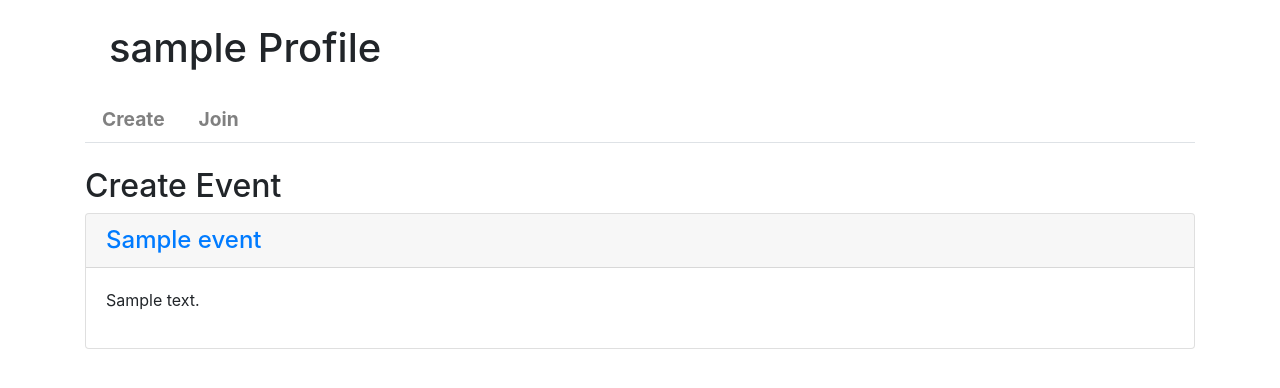
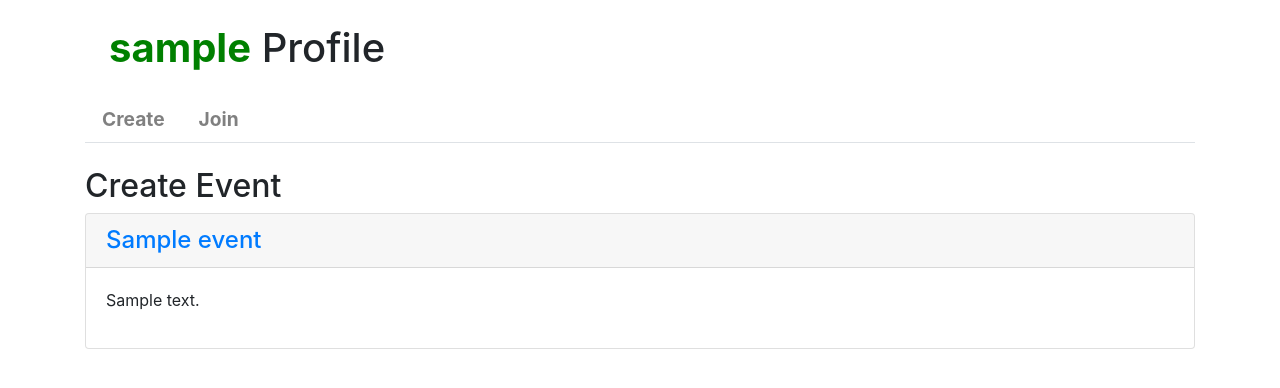
Before and after one commit to NAKKA-K/with-any-zeal, a Django app: a page that uses accounts/templates/accounts/profile.html in a window 1280 px wide. Shown: the top 388 px of the page. Run offline with Django 3.2, Linux system fonts and the light colour scheme; tables that the repository leaves empty hold one stand-in row (values such as "Sample post"); some libraries are stand-ins or nearby versions.

Commit message:
Update tite template

```diff
--- a/accounts/templates/accounts/profile.html
+++ b/accounts/templates/accounts/profile.html
@@ -7,11 +7,15 @@
     font-weight: bold;
     color: gray;
 }
+.user-font {
+    font-weight: bold;
+    color: green;
+}
 </style>
 {% endblock head %}
 
 {% block content %}
-    <h1 class="m-4">{{ user_name }} Profile</h1>
+    <h1 class="m-4"><span class="user-font">{{ user_name }}</span> Profile</h1>
 
     <ul class="nav nav-tabs mb-4">
         <li class="nav-item">
```
